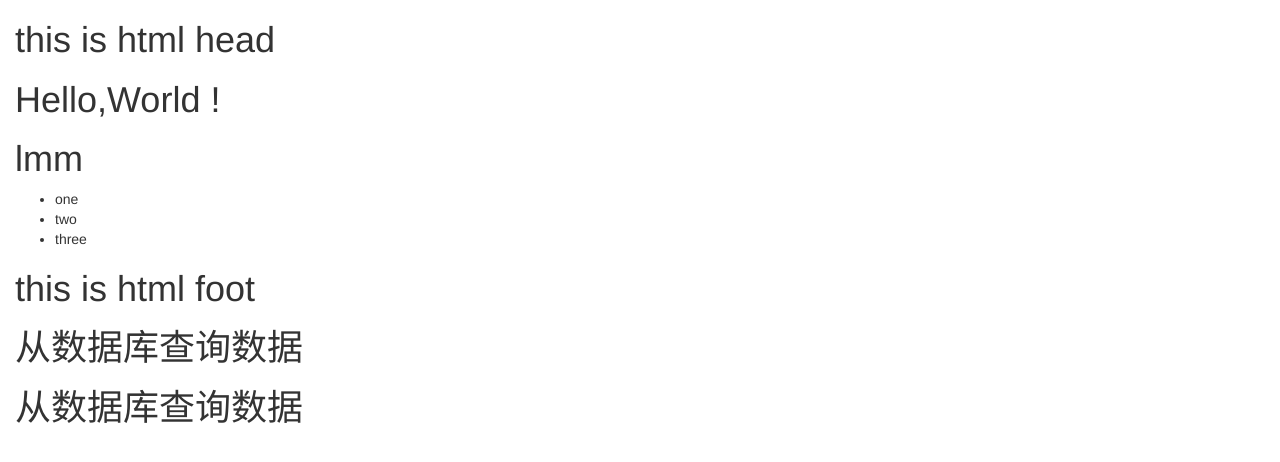
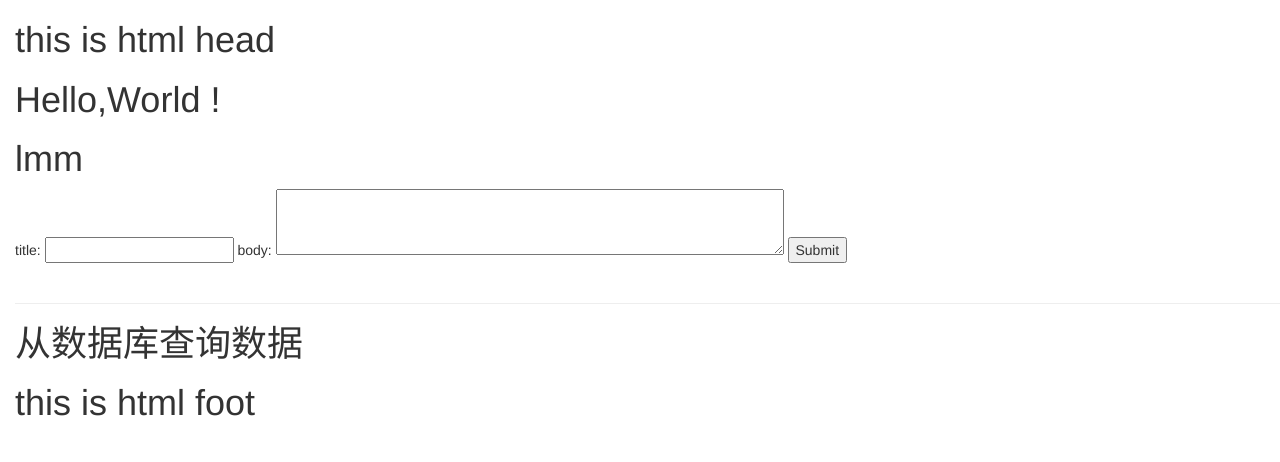
Before and after one commit to damnit1989/python, a Django app: page /hello/list/ in a window 1280 px wide. Shown: the top 462 px of the page. Run offline with Django 3.2, Linux system fonts and the light colour scheme; data that the repository does not hold is empty; some libraries are stand-ins or nearby versions.

Commit message:
django
django

```diff
--- a/HelloWorld/TestModel/view.py
+++ b/HelloWorld/TestModel/view.py
@@ -30,6 +30,8 @@ def hello(request):
 
     #按照create_data降序排序，'-'表示降序，不加表示正序
     # context['article_list'] = article.objects.all().order_by('-create_date')
+
+    #获取5条记录
     context['article_list'] = article.objects.all()[:5]
 
     # album_data = Test.objects.filter(title = '4455')
@@ -37,6 +39,14 @@ def hello(request):
     return render(request,'hello.html',context)
     # return HttpResponse('Hello World how are you!')
 
+
+def add_article(request):
+    if request.method == 'POST':
+        title = request.POST.get('title')
+        text = request.POST.get('text')
+        art = articel(title = title,text = text)
+        art.save()
+    return HttpResponseRedirect('/hello/list/')
 
 def detail(request,id):
     context = {}
--- a/HelloWorld/templates/hello.html
+++ b/HelloWorld/templates/hello.html
@@ -17,24 +17,32 @@
 
 <body>
 	{% include "head.html" %}
+
 	<h1>{{hello}}</h1>
 	<h1>{{name}}</h1>
-
-	<ul>
+	<form action="/hello/get_name/" method="post">
+		title:
+		<input type='text' name='title' />
+		body:
+		<textarea rows = 3 cols = 60 name = 'text'></textarea>
+		<input type="submit" value="Submit" />
+	</form>
+	<br />
+	<hr />
+	<!--<ul>
 	{% for athlete in athlete_list %}
 		<li>{{ athlete }}</li>
 	{% endfor %}
-	</ul>
-	{% include "foot.html" %}
+	</ul>-->
 
-	<h1>从数据库查询数据</h1>
+	<!--<h1>从数据库查询数据</h1>
 	{%for data in sql_data%}
 		<div>
 			<p>published: {{ data.id }}</p>
 			<h1><a href="">{{ data.name }}</a></h1>
 
 		</div>
-	{%endfor%}
+	{%endfor%}-->
 
 	<h1>从数据库查询数据</h1>
 	{%for article in article_list%}
@@ -47,5 +55,7 @@
 
 		</div>
 	{%endfor%}
+
+	{% include "foot.html" %}
 </body>
 </html>
```
